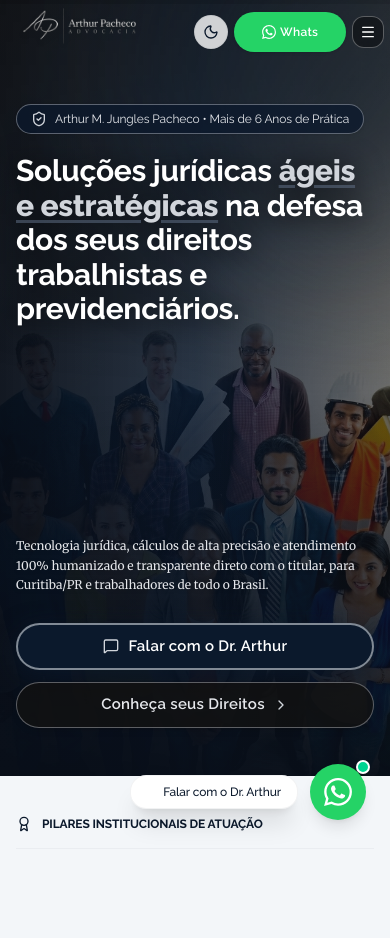
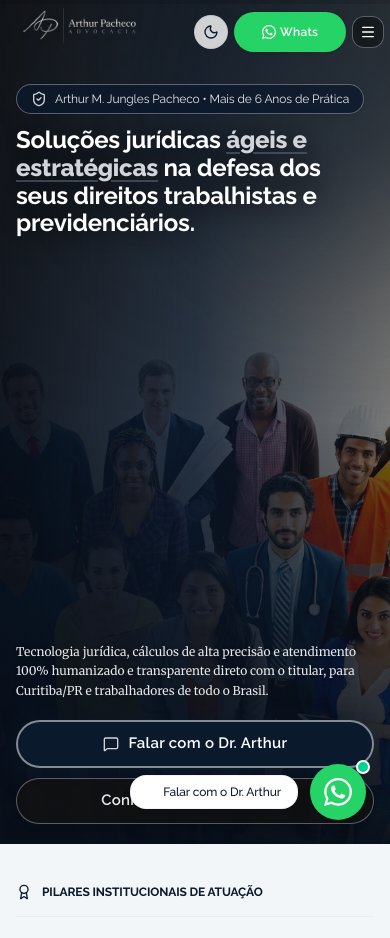
Before and after one commit to LeonardoBittencourt97/C15-Arthur-pacheco, a Next.js app: page / in a window 390 px wide. Shown: the top 938 px of the page. Built offline with nearby package versions, Linux system fonts and the light colour scheme; no server answers.

Commit message:
fix(hero): imagem do header ocupando 100% da tela inicial (100dvh) com responsividade para desktop tablet e mobile

```diff
--- a/src/components/Hero.tsx
+++ b/src/components/Hero.tsx
@@ -70,39 +70,39 @@ export function Hero() {
     <section
       id="inicio"
       ref={heroRef}
-      className="relative min-h-[92dvh] sm:min-h-[95dvh] lg:min-h-[100dvh] flex flex-col justify-between pt-24 sm:pt-28 pb-10 sm:pb-14 overflow-hidden w-full"
+      className="relative w-full h-[100dvh] min-h-[100dvh] flex flex-col justify-between pt-20 sm:pt-24 lg:pt-28 pb-4 sm:pb-6 lg:pb-8 overflow-hidden"
     >
-      {/* Imagem de Fundo Desktop */}
+      {/* Imagem de Fundo Desktop (Landscape / >= lg) */}
       <div className="absolute inset-0 z-0 overflow-hidden pointer-events-none">
-        <div ref={imageDesktopRef} className="hidden md:block absolute inset-0 -top-12 -bottom-12 will-change-transform">
+        <div ref={imageDesktopRef} className="hidden lg:block absolute inset-0 -top-10 -bottom-10 will-change-transform">
           <Image
             src="/header_desktop.jpeg"
             alt="Arthur Pacheco Advocacia - Soluções Trabalhistas e Previdenciárias"
             fill
             priority
-            quality={90}
+            quality={92}
             className="object-cover object-[center_28%] brightness-[0.88] contrast-[1.05]"
             sizes="100vw"
           />
         </div>
 
-        {/* Imagem de Fundo Mobile */}
-        <div ref={imageMobileRef} className="block md:hidden absolute inset-0 -top-8 -bottom-8 will-change-transform">
+        {/* Imagem de Fundo Mobile & Tablet Portrait (< lg) */}
+        <div ref={imageMobileRef} className="block lg:hidden absolute inset-0 -top-8 -bottom-8 will-change-transform">
           <Image
             src="/header_mobile.jpeg"
             alt="Arthur Pacheco Advocacia - Escritório Trabalhista e Previdenciário"
             fill
             priority
-            quality={90}
-            className="object-cover object-[center_22%] brightness-[0.85] contrast-[1.05]"
+            quality={92}
+            className="object-cover object-[center_30%] sm:object-[center_35%] brightness-[0.86] contrast-[1.05]"
             sizes="100vw"
           />
         </div>
 
         {/* Gradientes e Overlays mesclando Azul Bem Escuro, Preto e Prata */}
-        <div className="absolute inset-0 bg-gradient-to-r from-[#080E18]/95 via-[#0B192C]/85 to-[#121212]/55 md:from-[#080E18]/92 md:via-[#0B192C]/65 md:via-55% md:to-transparent" />
-        <div className="absolute inset-0 bg-gradient-to-t from-[#080E18]/95 via-transparent to-[#121212]/60 md:from-[#080E18]/60 md:via-transparent md:to-transparent" />
-        <div className="absolute -top-32 -right-32 w-96 h-96 bg-[#0B192C]/40 rounded-full blur-3xl md:hidden" />
+        <div className="absolute inset-0 bg-gradient-to-r from-[#080E18]/95 via-[#0B192C]/85 to-[#121212]/50 lg:from-[#080E18]/92 lg:via-[#0B192C]/65 lg:via-55% lg:to-transparent" />
+        <div className="absolute inset-0 bg-gradient-to-t from-[#080E18]/95 via-transparent to-[#121212]/60 lg:from-[#080E18]/60 lg:via-transparent lg:to-transparent" />
+        <div className="absolute -top-32 -right-32 w-96 h-96 bg-[#0B192C]/40 rounded-full blur-3xl lg:hidden" />
       </div>
 
       <div
@@ -110,15 +110,15 @@ export function Hero() {
         className="max-w-7xl mx-auto px-4 sm:px-6 lg:px-8 relative z-10 w-full flex-1 flex flex-col justify-between will-change-transform"
       >
         {/* Topo do Hero: Badge + Título Principal */}
-        <div className="pt-2 sm:pt-4 lg:pt-4 max-w-3xl animate-fade-in-down">
+        <div className="pt-1 sm:pt-2 max-w-3xl animate-fade-in-down">
           {/* Badge de Autoridade Prateado */}
-          <div className="inline-flex items-center gap-2 px-3.5 py-1.5 rounded-full border border-[#D1D5DB]/40 bg-[#0B192C]/75 backdrop-blur-md text-xs sm:text-sm font-heading tracking-wide text-[#E5E7EB] mb-5 shadow-sm">
+          <div className="inline-flex items-center gap-2 px-3.5 py-1.5 rounded-full border border-[#D1D5DB]/40 bg-[#0B192C]/75 backdrop-blur-md text-xs sm:text-sm font-heading tracking-wide text-[#E5E7EB] mb-3 sm:mb-4 shadow-sm">
             <ShieldCheck className="w-4 h-4 text-[#D1D5DB]" />
             <span>Arthur M. Jungles Pacheco • Mais de 6 Anos de Prática</span>
           </div>
 
           {/* Headline Principal */}
-          <h1 className="font-heading text-3xl sm:text-4xl md:text-5xl lg:text-[3.25rem] leading-[1.15] tracking-tight text-white font-bold drop-shadow-[0_2px_14px_rgba(0,0,0,0.9)]">
+          <h1 className="font-heading text-2xl sm:text-3xl md:text-4xl lg:text-[2.85rem] xl:text-[3.25rem] leading-[1.16] sm:leading-[1.14] tracking-tight text-white font-bold drop-shadow-[0_2px_14px_rgba(0,0,0,0.9)]">
             Soluções jurídicas{" "}
             <span className="text-[#D1D5DB] relative font-extrabold underline decoration-[#64748B]/50 underline-offset-4">
               ágeis e estratégicas
@@ -128,18 +128,18 @@ export function Hero() {
         </div>
 
         {/* Base do Hero: Subtítulo Conciso + Botões de Conversão + Destaques de Rodapé */}
-        <div className="pb-2 sm:pb-4 lg:pb-4 max-w-3xl mt-6 sm:mt-8 lg:mt-auto animate-fade-in-up">
-          <p className="font-body text-xs sm:text-base lg:text-lg text-gray-200 max-w-2xl leading-relaxed mb-6 font-normal drop-shadow-sm">
+        <div className="pb-1 sm:pb-2 max-w-3xl mt-auto animate-fade-in-up">
+          <p className="font-body text-xs sm:text-sm md:text-base lg:text-lg text-gray-200 max-w-2xl leading-relaxed mb-4 sm:mb-5 font-normal drop-shadow-sm">
             Tecnologia jurídica, cálculos de alta precisão e atendimento 100% humanizado e transparente direto com o titular, para Curitiba/PR e trabalhadores de todo o Brasil.
           </p>
 
           {/* CTAs mesclando Azul bem escuro, Preto e Prateado */}
-          <div className="flex flex-col sm:flex-row items-stretch sm:items-center gap-3 sm:gap-4 pt-1">
+          <div className="flex flex-col sm:flex-row items-stretch sm:items-center gap-2.5 sm:gap-4 pt-1">
             <a
               href={OFFICE_INFO.whatsappUrl}
               target="_blank"
               rel="noopener noreferrer"
-              className="btn-pill bg-[#0B192C] hover:bg-[#132238] hover:scale-[1.02] text-white border-2 border-[#D1D5DB]/60 gap-2.5 py-3 sm:py-3.5 px-6 sm:px-7 text-xs sm:text-sm font-semibold tracking-normal shadow-[0_6px_24px_rgba(11,25,44,0.7)] group transition-all text-center justify-center flex items-center cursor-pointer"
+              className="btn-pill bg-[#0B192C] hover:bg-[#132238] hover:scale-[1.02] text-white border-2 border-[#D1D5DB]/60 gap-2.5 py-2.5 sm:py-3.5 px-5 sm:px-7 text-xs sm:text-sm font-semibold tracking-normal shadow-[0_6px_24px_rgba(11,25,44,0.7)] group transition-all text-center justify-center flex items-center cursor-pointer"
             >
               <MessageSquare className="w-4 h-4 text-[#D1D5DB] group-hover:scale-110 transition-transform" />
               <span>Falar com o Dr. Arthur</span>
@@ -147,7 +147,7 @@ export function Hero() {
 
             <Link
               href="#educativo"
-              className="btn-pill bg-[#121212]/80 backdrop-blur-md text-[#E5E7EB] border border-[#D1D5DB]/40 hover:bg-[#D1D5DB] hover:text-[#0B192C] hover:border-[#E5E7EB] hover:scale-[1.02] shadow-md gap-2 py-3 sm:py-3.5 px-6 text-xs sm:text-sm font-semibold tracking-normal group transition-all text-center justify-center flex items-center cursor-pointer"
+              className="btn-pill bg-[#121212]/80 backdrop-blur-md text-[#E5E7EB] border border-[#D1D5DB]/40 hover:bg-[#D1D5DB] hover:text-[#0B192C] hover:border-[#E5E7EB] hover:scale-[1.02] shadow-md gap-2 py-2.5 sm:py-3.5 px-5 sm:px-6 text-xs sm:text-sm font-semibold tracking-normal group transition-all text-center justify-center flex items-center cursor-pointer"
             >
               <span className="font-semibold">Conheça seus Direitos</span>
               <ChevronRight className="w-4 h-4 text-[#D1D5DB] group-hover:translate-x-1 group-hover:text-[#0B192C] transition-transform" />
@@ -155,7 +155,7 @@ export function Hero() {
           </div>
 
           {/* Barra de Atributos de Prestígio */}
-          <div className="hidden lg:flex items-center justify-between py-3 border-t border-white/20 mt-8 text-white/90 max-w-2xl">
+          <div className="hidden lg:flex items-center justify-between py-2.5 xl:py-3 border-t border-white/20 mt-4 xl:mt-6 text-white/90 max-w-2xl">
             <div className="flex items-center gap-2.5">
               <span className="bullet-indicator text-[#D1D5DB]" />
               <span className="font-heading uppercase text-xs tracking-widest text-white/90 font-bold">
```
